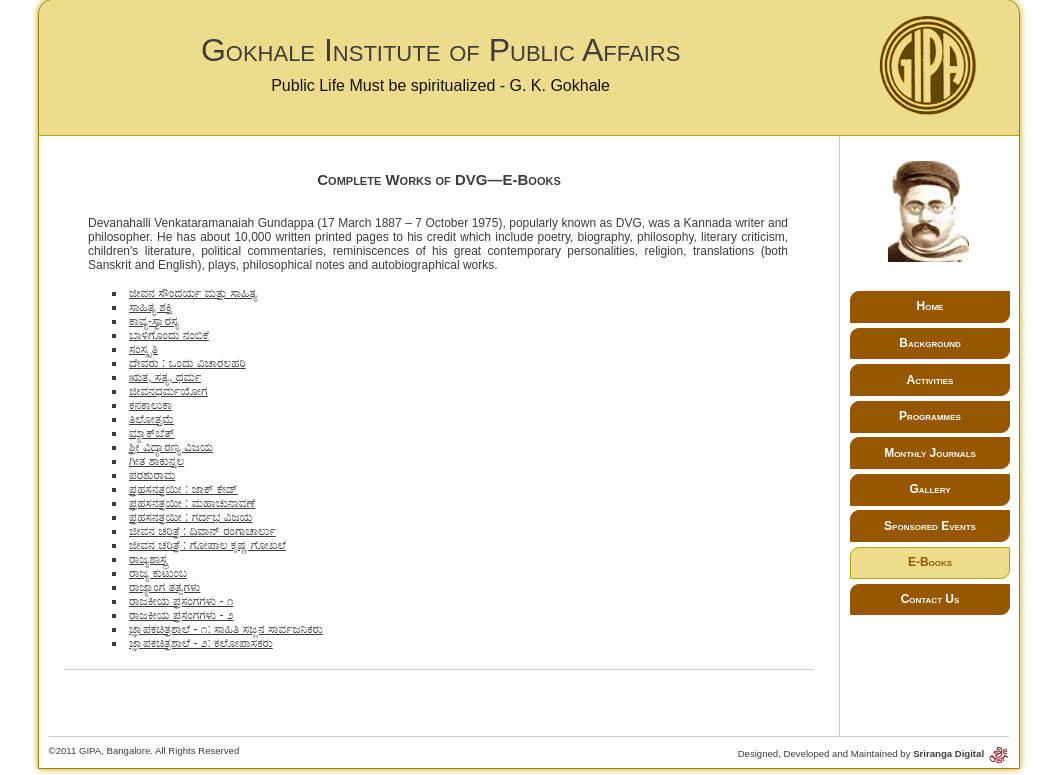
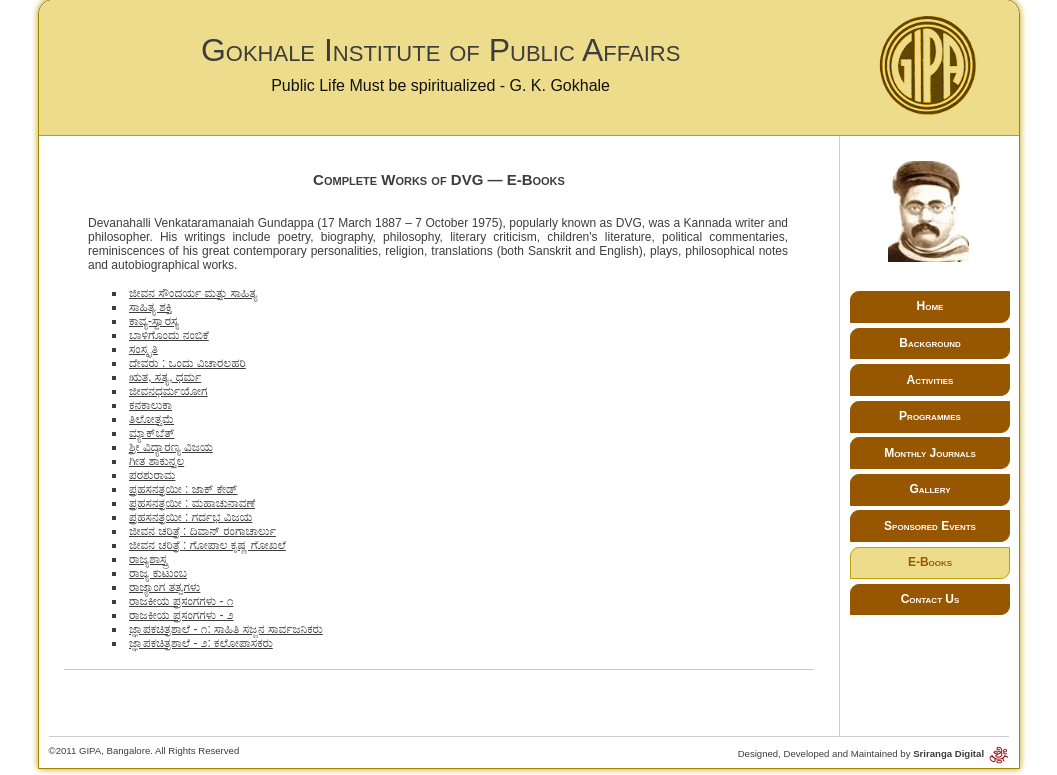
Before and after one commit to SrirangaDigital/gipa, a PHP site: page /php/ebooks.php in a window 1280 px wide. Shown: the part 17-792 px from the top of the page, without its empty margins (111-1168 px from the left). Run offline with PHP 8.4, Linux system fonts and the light colour scheme; the visitor is signed in with stand-in values (Sample User, id 1); data that the repository does not hold is empty.

Commit message:
e-books section - intro updated

```diff
--- a/php/ebooks.php
+++ b/php/ebooks.php
@@ -22,10 +22,10 @@ session_start();
 	<div class="mainpage">
 	<div class="left">
 			<div class="submenu"></div>
-			<div class="topictitle">Complete Works of DVG—E-Books</div>
+			<div class="topictitle">Complete Works of DVG — E-Books</div>
 			<div class="data">
 				<div class="limitdata">
-				<p>Devanahalli Venkataramanaiah Gundappa (17 March 1887 – 7 October 1975), popularly known as DVG, was a Kannada writer and philosopher. He has about 10,000 written printed pages to his credit which include poetry, biography, philosophy, literary criticism, children's literature, political commentaries, reminiscences of his great contemporary personalities, religion, translations (both Sanskrit and English), plays, philosophical notes and autobiographical works.<br /><br /></p>
+				<p>Devanahalli Venkataramanaiah Gundappa (17 March 1887 – 7 October 1975), popularly known as DVG, was a Kannada writer and philosopher. His writings include poetry, biography, philosophy, literary criticism, children's literature, political commentaries, reminiscences of his great contemporary personalities, religion, translations (both Sanskrit and English), plays, philosophical notes and autobiographical works.<br /><br /></p>
 						<ul>
 							<li><a href="https://play.google.com/store/books/details?id=4kZxDwAAQBAJ" target="_blank">ಜೀವನ ಸೌಂದರ್ಯ ಮತ್ತು ಸಾಹಿತ್ಯ</a></li>
 							<li><a href="https://play.google.com/store/books/details?id=FkdxDwAAQBAJ" target="_blank">ಸಾಹಿತ್ಯ ಶಕ್ತಿ</a></li>
```
